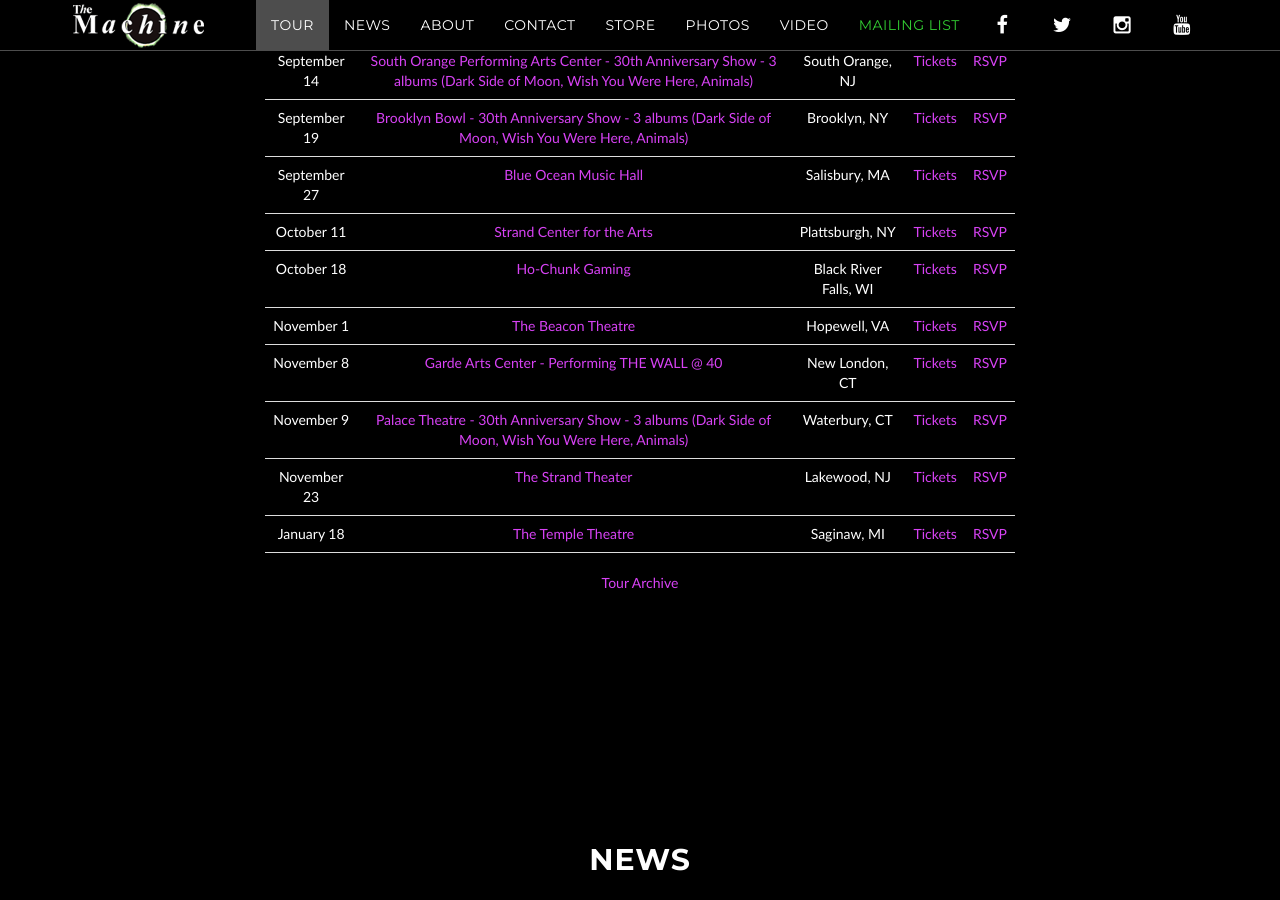
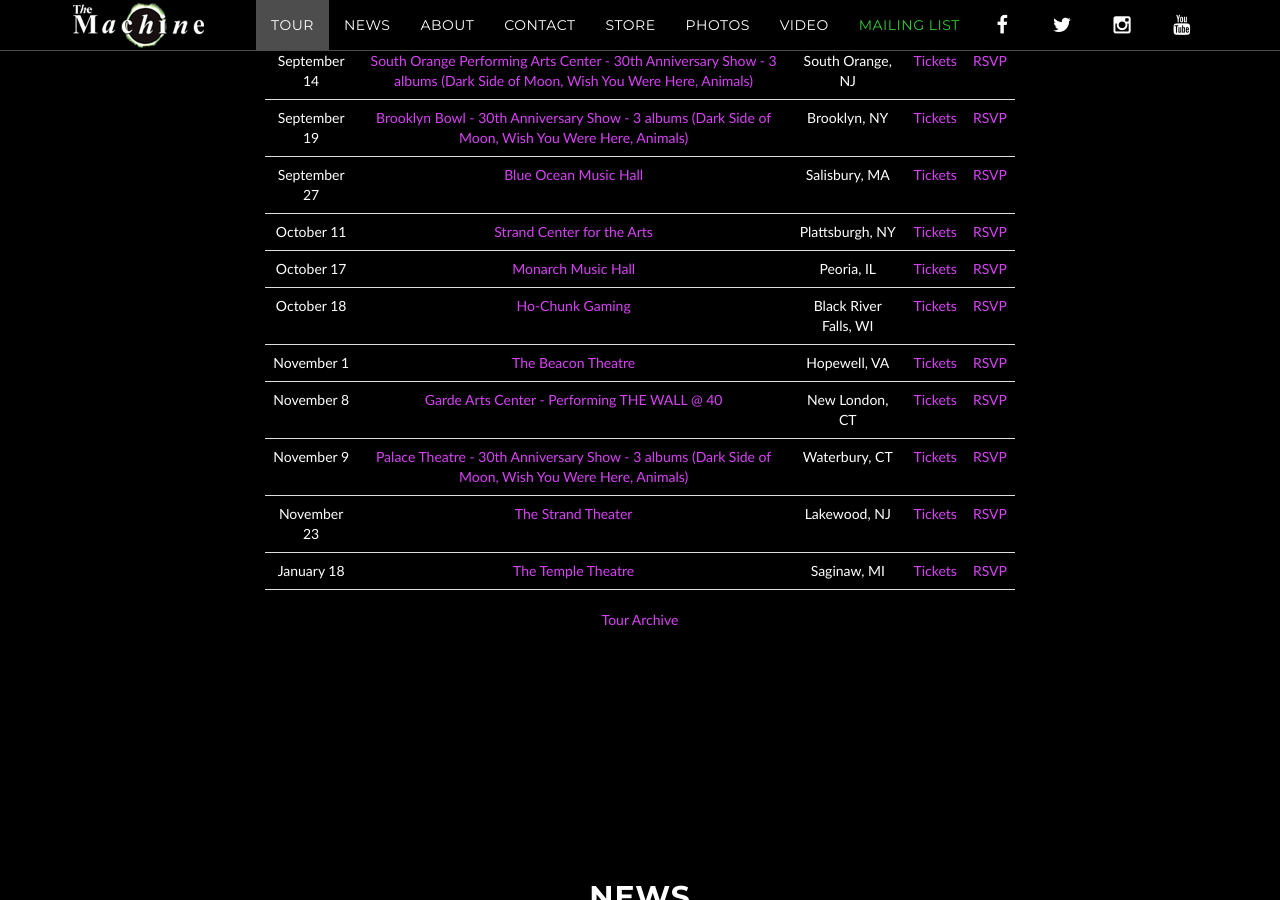
Before and after one commit to machineweb/machineweb.github.io, a Jekyll site: the page built from index.html, in a window 1280 px wide and 900 px high, scrolled down 1164 px. Built offline with Jekyll 4.4.1, drawn with Linux system fonts in a browser that asks for light colours; comment, search, counter and statistics services are not loaded.

Commit message:
New tour item

```diff
--- a/_data/tour.yml
+++ b/_data/tour.yml
@@ -3937,3 +3937,11 @@
     tickets-url: ""
     rsvp-url: ""
     order: "1569556800000"
+
+  - date: "October 17 2019"
+    venue: "Monarch Music Hall"
+    venue-url: ""
+    location: "Peoria, IL"
+    tickets-url: ""
+    rsvp-url: ""
+    order: "1571284800000"
```
